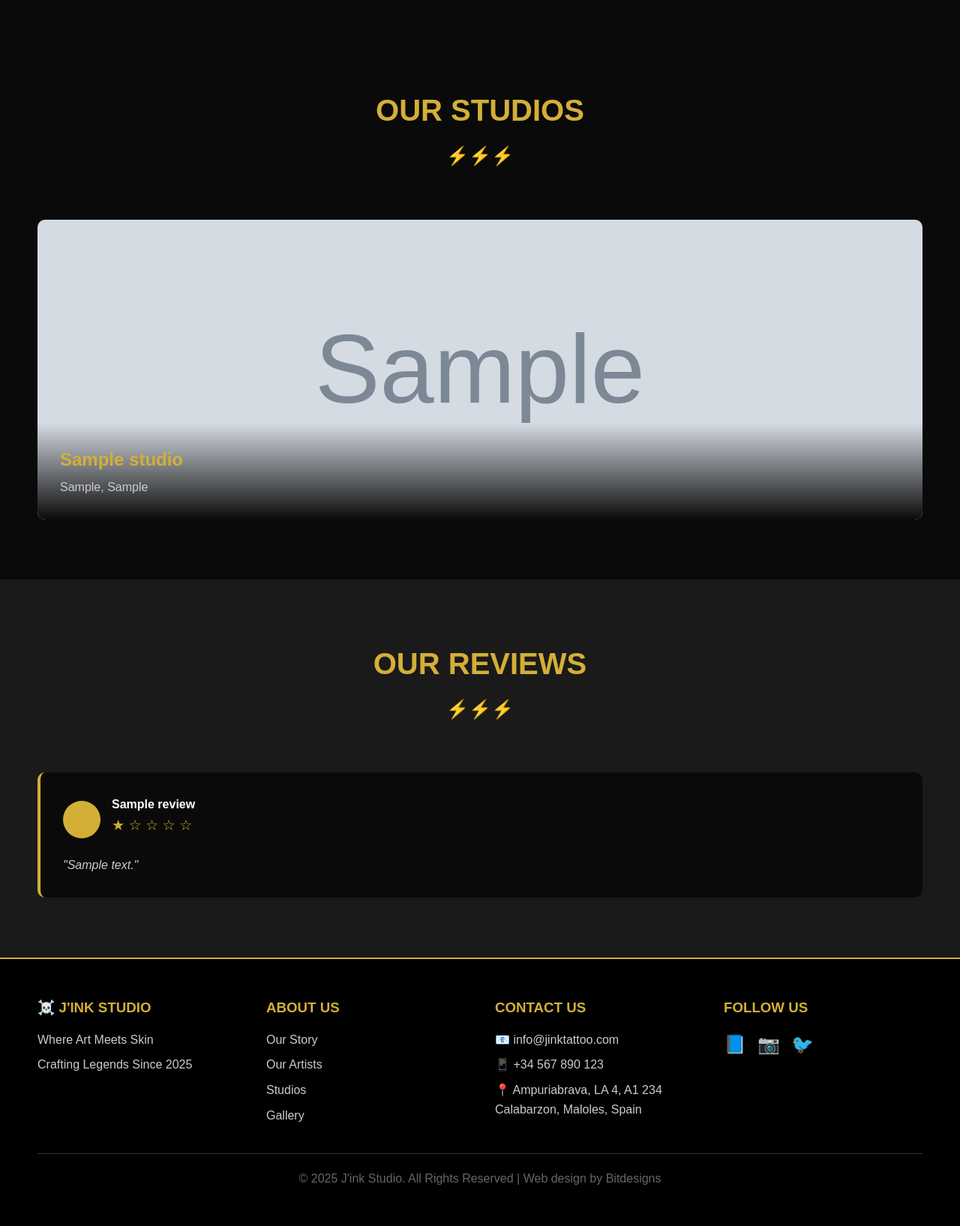
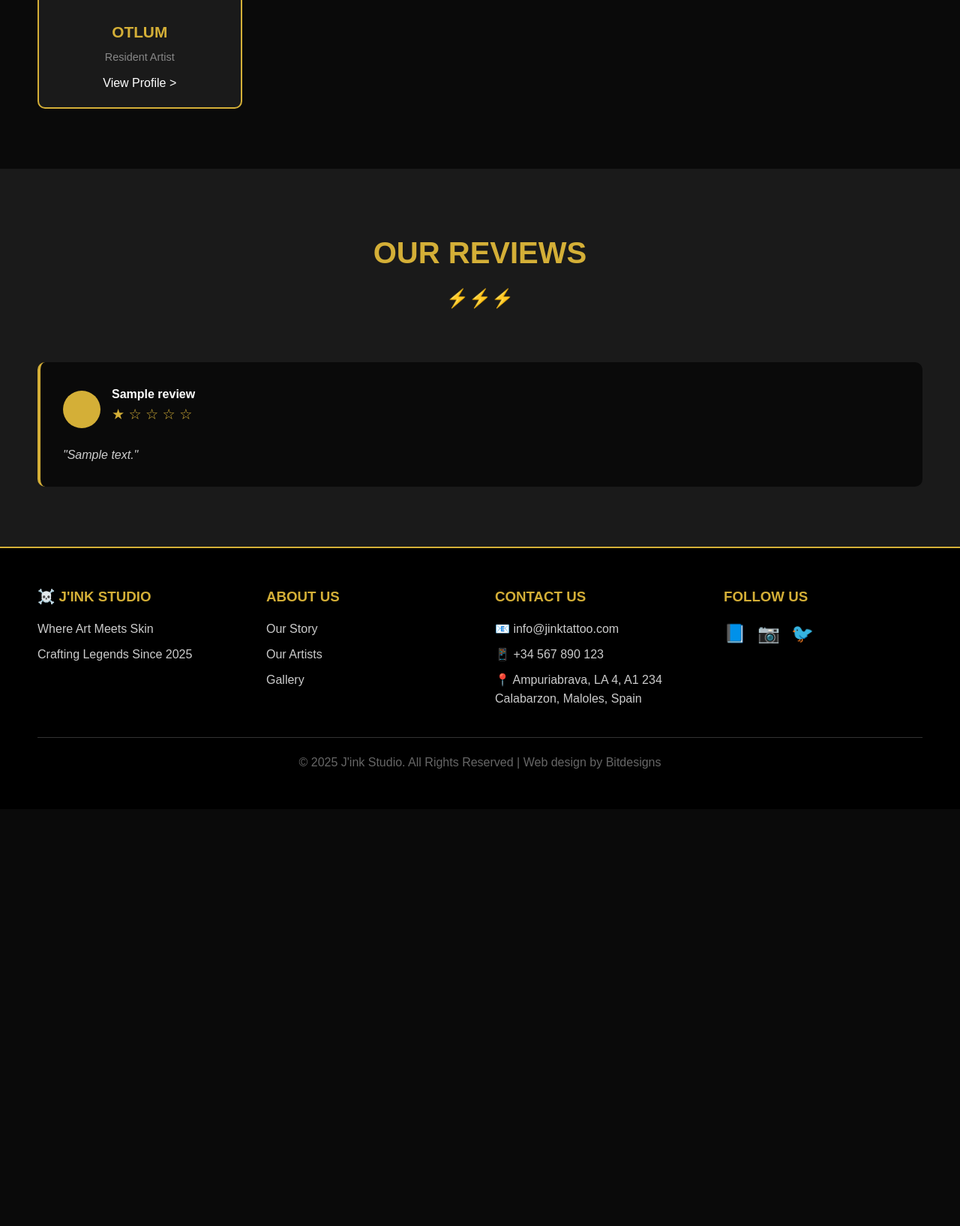
Before and after one commit to gino564/TattooAppointment, a Django app: page /appointments/landing/ in a window 1280 px wide. Shown: the part 2578-4213 px from the top of the page at 75% size. After the commit the page ends 3603 px from the top, so only its background shows below. Run offline with Django 5.2, Linux system fonts and the light colour scheme; data comes from the database, SQL or seed files in the repository; tables that the repository leaves empty hold one stand-in row (values such as "Sample post"); grey boxes marked "Sample" are stand-in pictures.

Commit message:
Fix landing page: proper About text, remove Studios, remove Leave a Review
- Fix artist grid to use auto-fill so cards don't stretch full width
- Add proper About section content describing J'ink Studio
- Remove "Our Studios" section entirely from landing page
- Remove "Leave a Review" button from landing (keep only on dashboard)
- Clean up studios-related CSS and footer link

https://claude.ai/code/session_01XtMWdnK5mQ61udomfUVCpC

```diff
--- a/appointments/templates/appointments/landing.html
+++ b/appointments/templates/appointments/landing.html
@@ -225,7 +225,7 @@
         /* Artists Grid */
         .artists-grid {
             display: grid;
-            grid-template-columns: repeat(auto-fit, minmax(220px, 1fr));
+            grid-template-columns: repeat(auto-fill, minmax(220px, 1fr));
             gap: 30px;
             max-width: 1200px;
             margin: 0 auto;
@@ -279,51 +279,6 @@
             font-size: 0.9rem;
             margin: 0 10px;
         }
-
-        /* Studios */
-        .studios-grid {
-            display: grid;
-            grid-template-columns: repeat(auto-fit, minmax(400px, 1fr));
-            gap: 30px;
-            max-width: 1200px;
-            margin: 0 auto;
-        }
-
-        .studio-card {
-            position: relative;
-            overflow: hidden;
-            border-radius: 10px;
-            height: 400px;
-        }
-
-            .studio-card img {
-                width: 100%;
-                height: 100%;
-                object-fit: cover;
-                transition: transform 0.3s;
-            }
-
-            .studio-card:hover img {
-                transform: scale(1.1);
-            }
-
-        .studio-overlay {
-            position: absolute;
-            bottom: 0;
-            width: 100%;
-            background: linear-gradient(transparent, rgba(0,0,0,0.95));
-            padding: 30px;
-        }
-
-            .studio-overlay h3 {
-                color: #d4af37;
-                font-size: 1.5rem;
-                margin-bottom: 5px;
-            }
-
-            .studio-overlay p {
-                color: #ccc;
-            }
 
         /* Reviews */
         .reviews {
@@ -564,10 +519,6 @@
             section {
                 padding: 50px 20px;
             }
-
-            .studios-grid {
-                grid-template-columns: 1fr;
-            }
         }
     </style>
 </head>
@@ -651,11 +602,11 @@
     <section id="story" class="story">
         <h2 class="section-title">About</h2>
         <div class="story-content">
-            <p>This Tattoo Appointments system is a Project in --.</p>
-
-
+            <p>Welcome to J'ink Studio, where passion meets artistry. Our team of talented artists specializes in a wide range of tattoo styles — from bold traditional designs to intricate fine line work. Every piece we create is a collaboration between artist and client, ensuring your vision comes to life on skin.</p>
             <br>
-            <a href="#artists" class="btn btn-secondary">More</a>
+            <p>With years of experience and a commitment to the highest standards of hygiene and professionalism, we provide a welcoming space for both first-timers and seasoned collectors. Book your session today and let us help you wear your story.</p>
+            <br>
+            <a href="#artists" class="btn btn-secondary">Meet Our Artists</a>
         </div>
     </section>
 
@@ -757,45 +708,9 @@
         </div>
     </section>
 
-    <!-- Studios -->
-    <section id="studios">
-        <h2 class="section-title">Our Studios</h2>
-        <div class="studios-grid">
-            {% for studio in studios %}
-            <div class="studio-card">
-                <img src="{{ studio.image_url|default:'https://images.unsplash.com/photo-1585421514738-01798e348b17?w=800' }}" alt="{{ studio.name }}">
-                <div class="studio-overlay">
-                    <h3>{{ studio.name }}</h3>
-                    <p>{{ studio.city }}, {{ studio.country }}</p>
-                </div>
-            </div>
-            {% empty %}
-            <div class="studio-card">
-                <img src="https://images.unsplash.com/photo-1585421514738-01798e348b17?w=800" alt="Squidink Tattoo UK">
-                <div class="studio-overlay">
-                    <h3>SQUIDINK TATTOO UK</h3>
-                    <p>Folkestone, Kent</p>
-                </div>
-            </div>
-            <div class="studio-card">
-                <img src="https://images.unsplash.com/photo-1626785774625-ddcddc3445e9?w=800" alt="Squidink Tattoo Spain">
-                <div class="studio-overlay">
-                    <h3>SQUIDINK TATTOO SPAIN</h3>
-                    <p>Ampuriabrava, Girona</p>
-                </div>
-            </div>
-            {% endfor %}
-        </div>
-    </section>
-
     <!-- Reviews -->
     <section id="reviews" class="reviews">
         <h2 class="section-title">Our Reviews</h2>
-        {% if user.is_authenticated %}
-        <div style="text-align: center; margin-bottom: 30px;">
-            <a href="{% url 'appointments:submit_review' %}" class="btn btn-secondary">Leave a Review</a>
-        </div>
-        {% endif %}
         <div class="reviews-grid">
             {% for review in reviews %}
             <div class="review-card">
@@ -870,7 +785,6 @@
                 <h3>About Us</h3>
                 <a href="#story">Our Story</a>
                 <a href="#artists">Our Artists</a>
-                <a href="#studios">Studios</a>
                 <a href="#styles">Gallery</a>
             </div>
 
```
